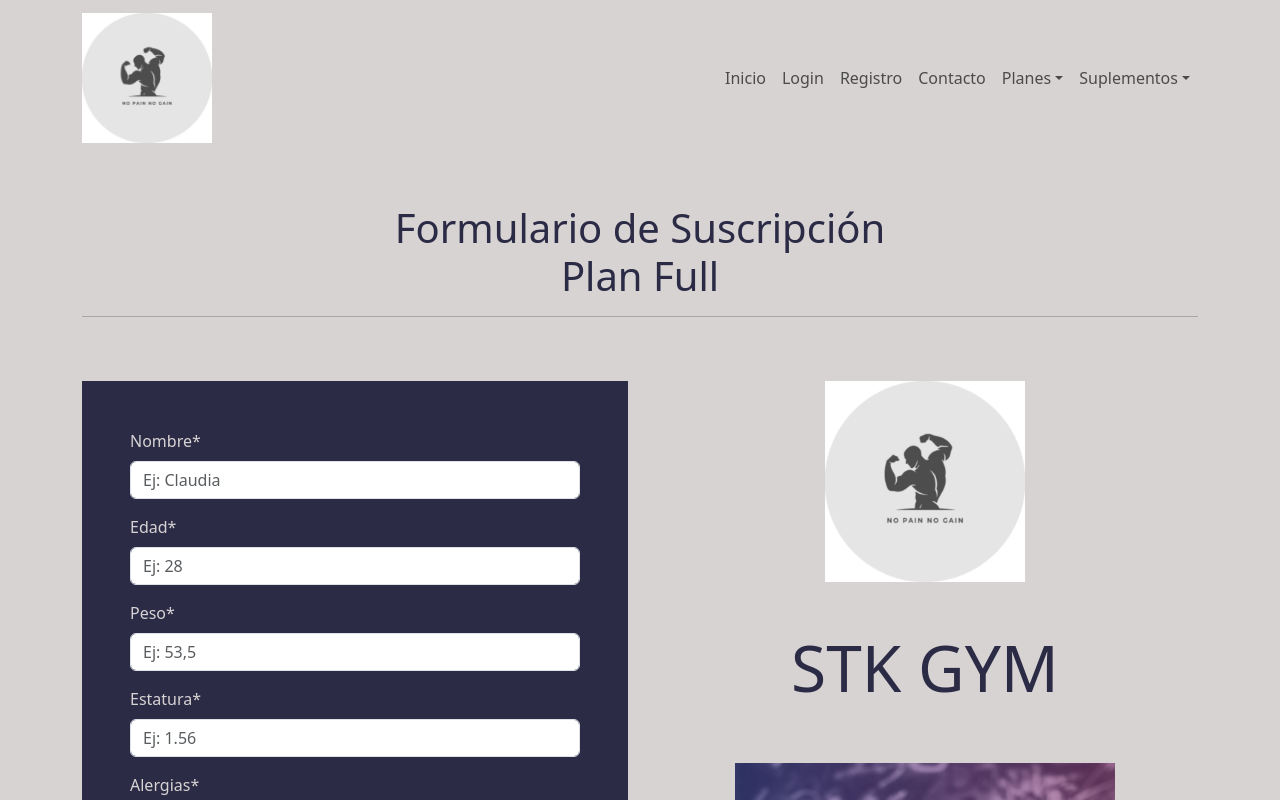
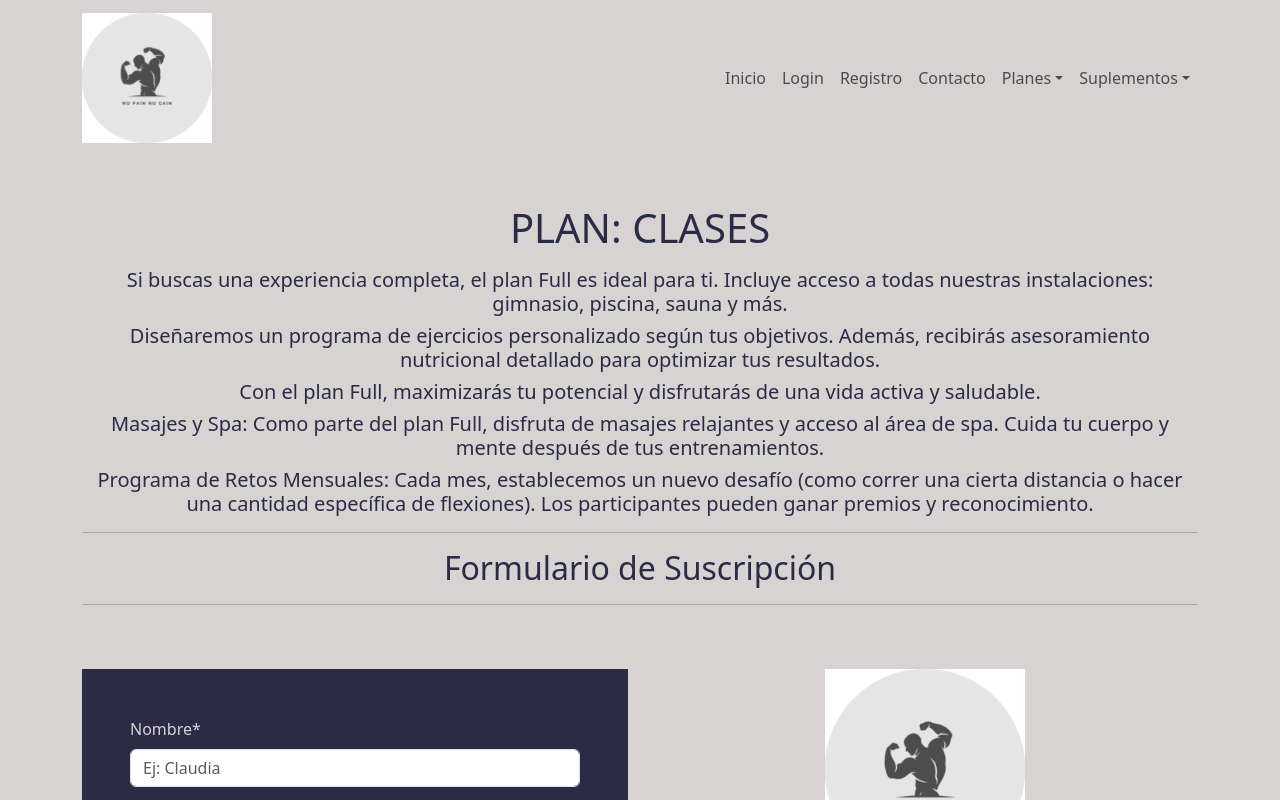
Before and after one commit to cristiandcode/Gimnasio, a React (Vite) app: page /Full in a window 1280 px wide. Shown: the top 800 px of the page. Built offline with nearby package versions, Linux system fonts and the light colour scheme.

Commit message:
se agrego un texto de promocion para el plan full

```diff
--- a/src/components/pages/paginasPlanes/Full.jsx
+++ b/src/components/pages/paginasPlanes/Full.jsx
@@ -35,10 +35,34 @@ const Full = () => {
   };
 
   return (
-    <Container className="mainSection">
-      <h1 className="mt-5 text-center textoMorado">
-        Formulario de Suscripción <br /> Plan Full
-      </h1>
+    <Container className="mainSection mt-5">
+      <h1 className="text-center textoMorado">PLAN: CLASES</h1>
+      <h5 className="text-center textoMorado mt-3">
+        Si buscas una experiencia completa, el plan Full es ideal para ti.
+        Incluye acceso a todas nuestras instalaciones: gimnasio, piscina, sauna
+        y más.
+      </h5>
+      <h5 className="text-center textoMorado">
+        Diseñaremos un programa de ejercicios personalizado según tus objetivos.
+        Además, recibirás asesoramiento nutricional detallado para optimizar tus
+        resultados.
+      </h5>
+      <h5 className="text-center textoMorado">
+        Con el plan Full, maximizarás tu potencial y disfrutarás de una vida
+        activa y saludable.
+      </h5>
+      <h5 className="text-center textoMorado">
+        Masajes y Spa: Como parte del plan Full, disfruta de masajes relajantes
+        y acceso al área de spa. Cuida tu cuerpo y mente después de tus
+        entrenamientos.
+      </h5>
+      <h5 className="text-center textoMorado">
+        Programa de Retos Mensuales: Cada mes, establecemos un nuevo desafío
+        (como correr una cierta distancia o hacer una cantidad específica de
+        flexiones). Los participantes pueden ganar premios y reconocimiento.
+      </h5>
+      <hr />
+      <h2 className="text-center textoMorado">Formulario de Suscripción</h2>
       <hr />
       <Row>
         <Col lg={6}>
```
